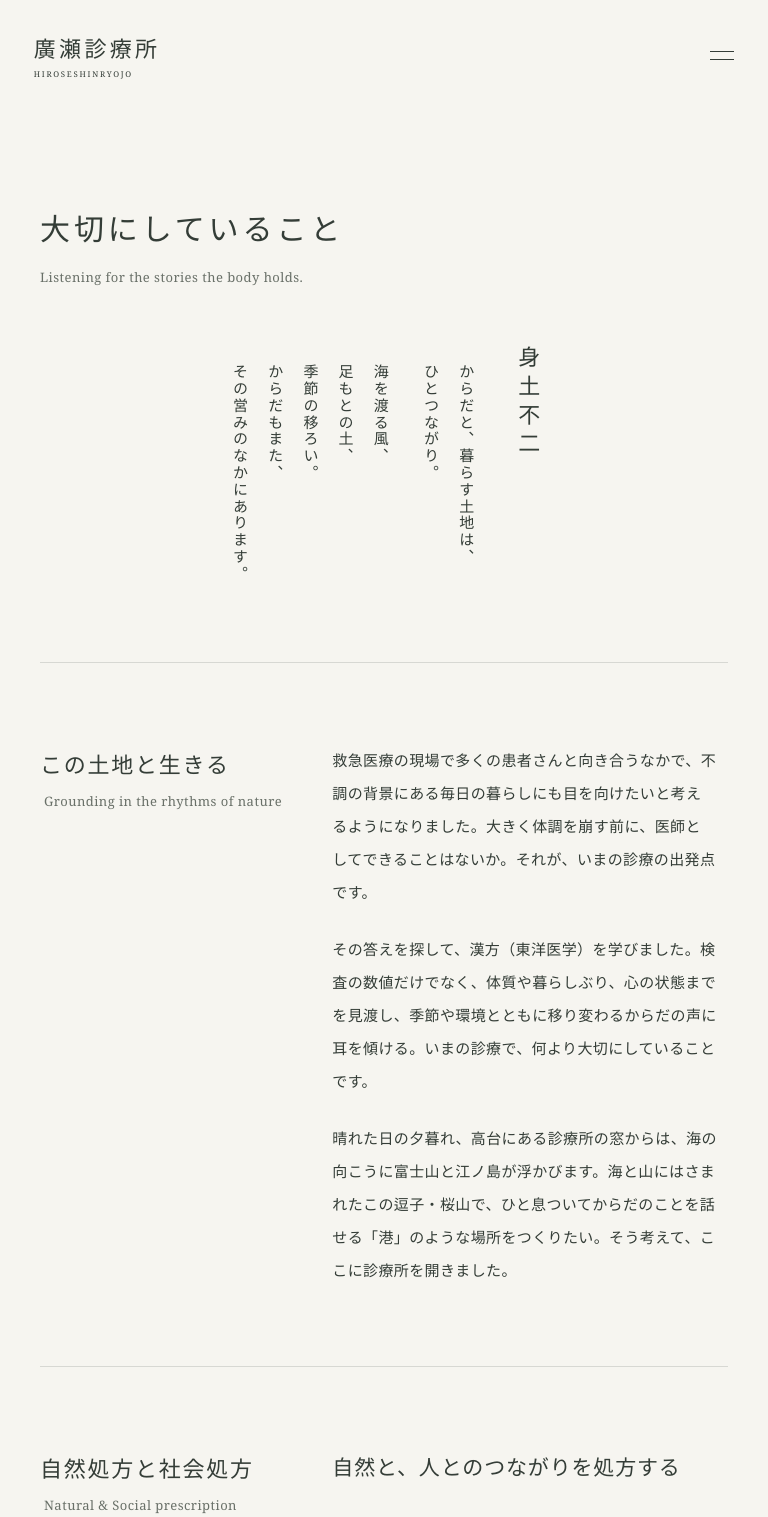
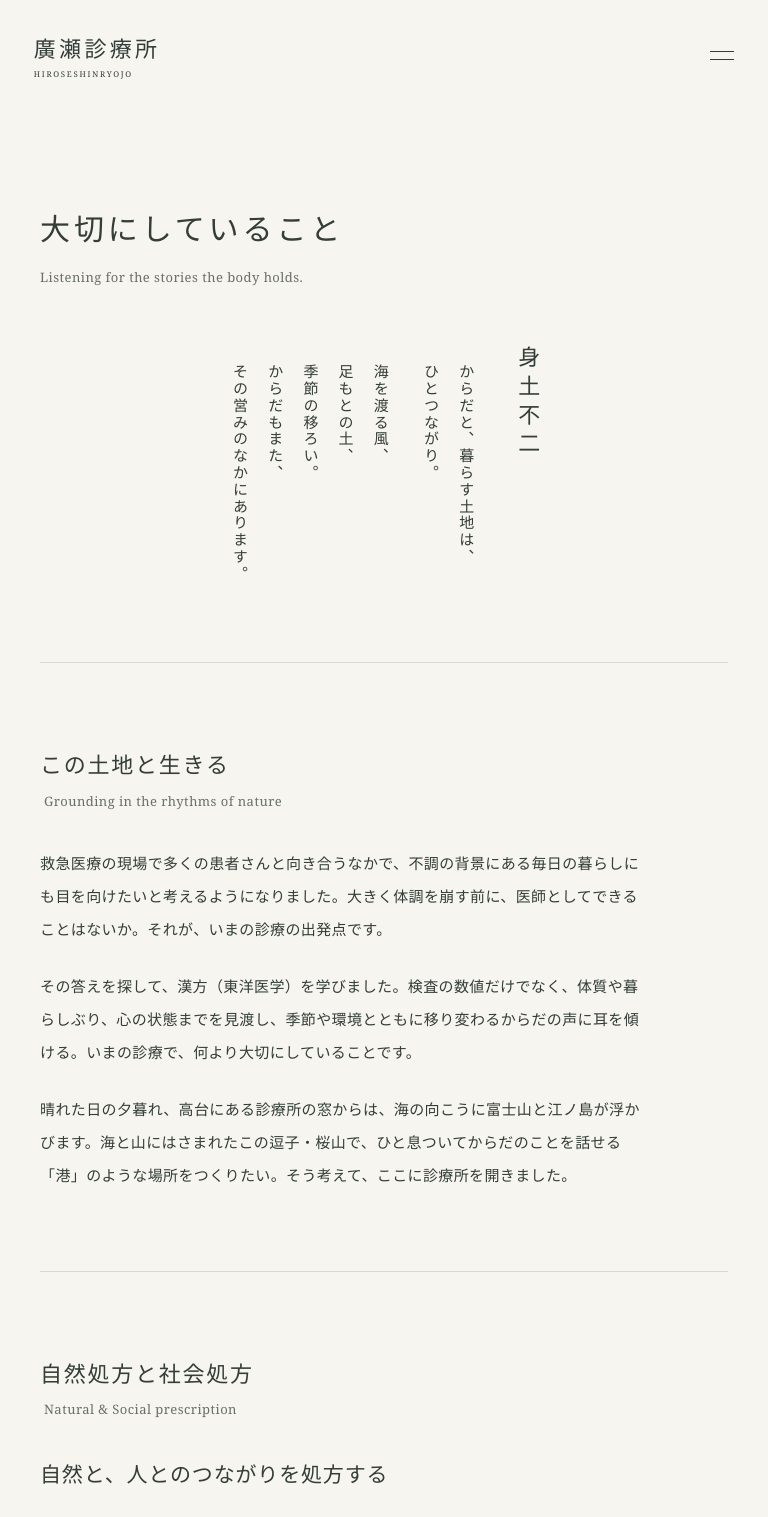
Before and after one commit to kaoruhirose/hirose-clinic-website, a Next.js app: page /about in a window 768 px wide. Shown: the top 1517 px of the page. Built offline with nearby package versions, Linux system fonts and the light colour scheme.

Commit message:
狭いタブレットの説明部分を1列にし、検収結果を記録

```diff
--- a/src/app/globals.css
+++ b/src/app/globals.css
@@ -554,6 +554,14 @@
   .clinic-philosophy-copy { line-height: clamp(28.8px, 8vw, 35.2px); }
 }
 
+/* D03：狭いタブレットは見出しの下に本文を置く1列。読む幅は600px以内にする。 */
+@media (min-width: 701px) and (max-width: 899px) {
+  .editorial-section { grid-template-columns: minmax(0, 1fr); gap: 32px; }
+  .editorial-section > .editorial-body { max-width: 600px; }
+  /* 紹介ページの2列用の見出し寄せを解除し、本文と左端をそろえる。 */
+  .about-page .editorial-section > .section-heading { width: auto; justify-self: stretch; }
+}
+
 /* 文字サイズ「大」（見る人が切り替える。html[data-text-size="large"]）。
    通常本文と必要な情報を大きくし、見出しは本文より大きいまま保つ。料金表・補足・縦書きは変えない。 */
 @media (max-width: 1023px) {
```
Also changed, not shown: 6 other files (tests, documents, lock files or other folders).
